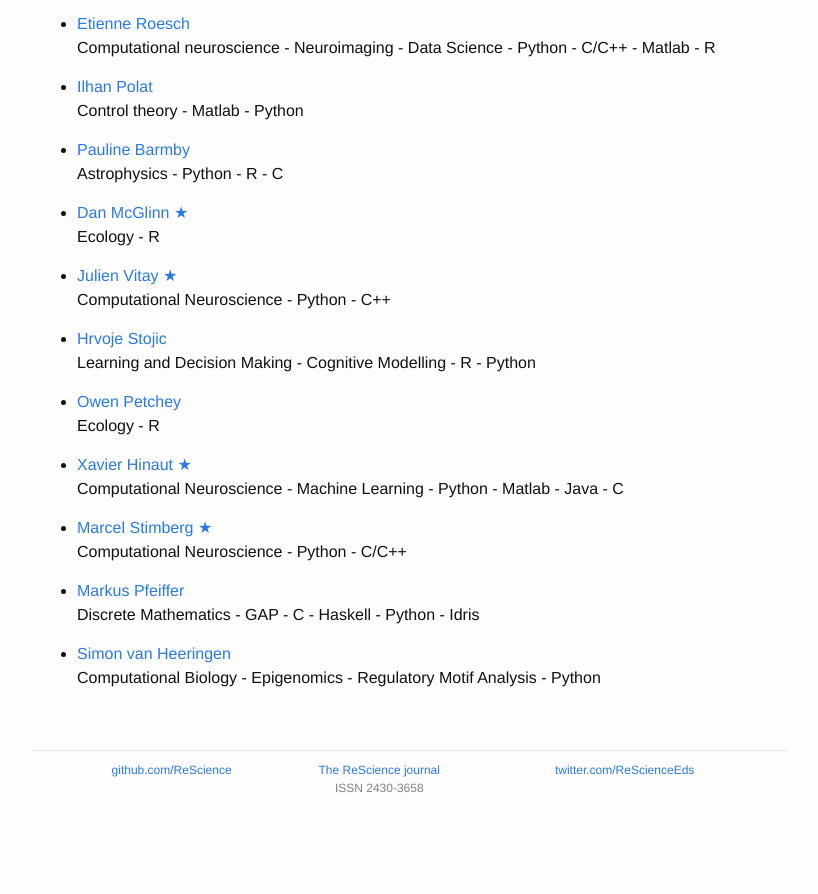
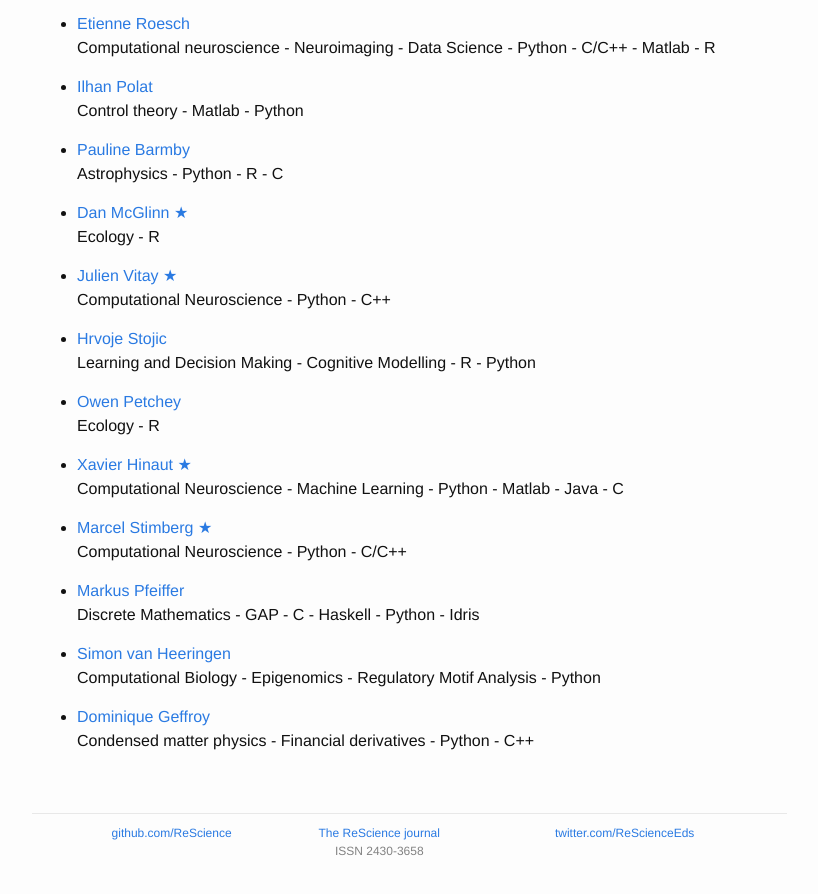
Before and after one commit to ReScience/rescience.github.io, a Jekyll site: the page built from 04-board.md, in a window 1280 px wide and 900 px high, scrolled down 2148 px. Shown: the top 894 px of the window, without its empty margins (223-1041 px from the left). Built offline with Jekyll 4.4.1, drawn with Linux system fonts in a browser that asks for light colours; before the commit the page ends 2985 px from its top, so only the background shows below that.

Commit message:
Added reviewers

```diff
--- a/04-board.md
+++ b/04-board.md
@@ -144,3 +144,6 @@ accepts submissions in other open source languages.
 
 * [Simon van Heeringen](https://github.com/simonvh)
   Computational Biology - Epigenomics - Regulatory Motif Analysis - Python
+
+* [Dominique Geffroy](https://github.com/dombrno)
+   Condensed matter physics - Financial derivatives - Python - C++
```
